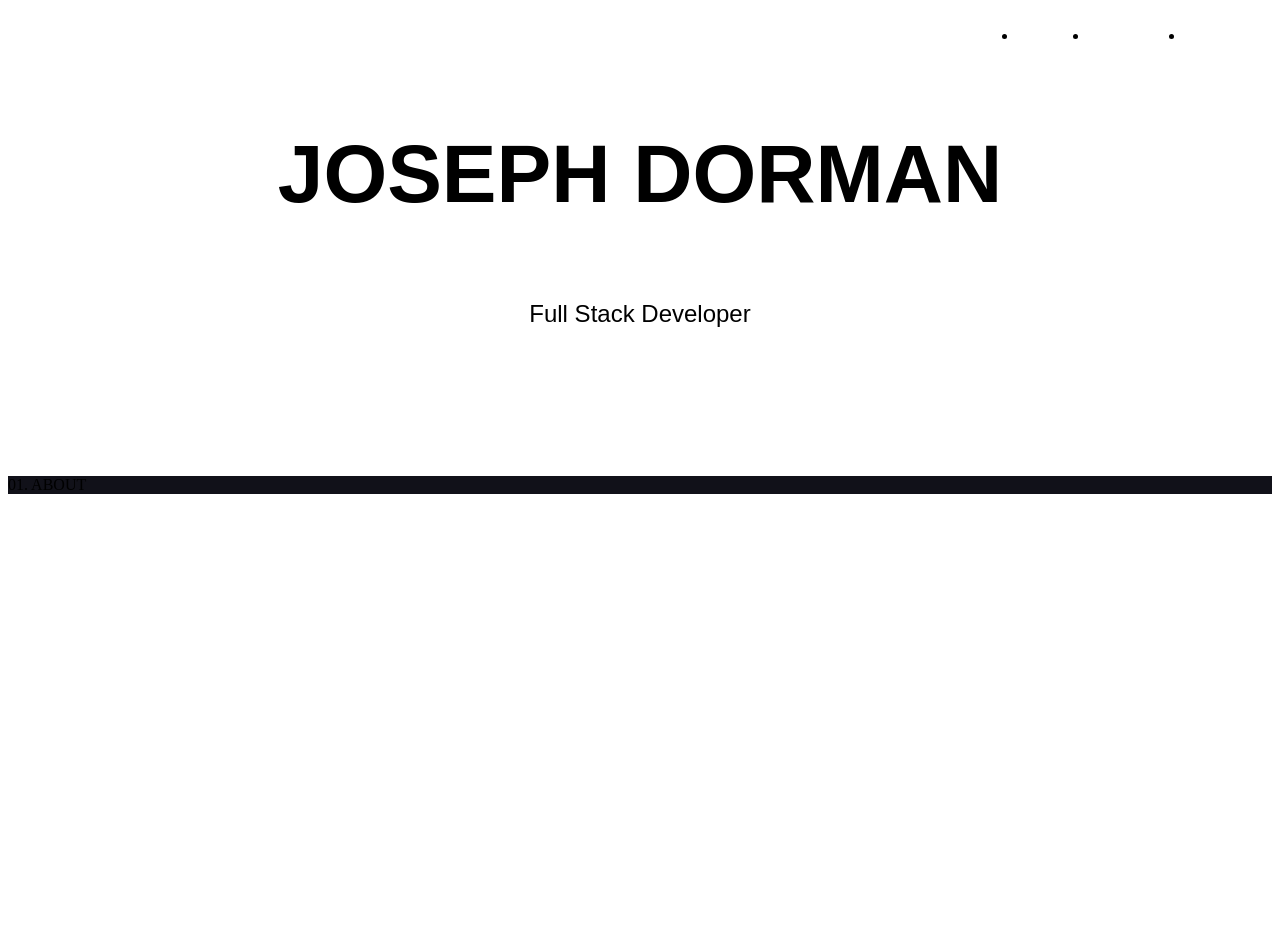
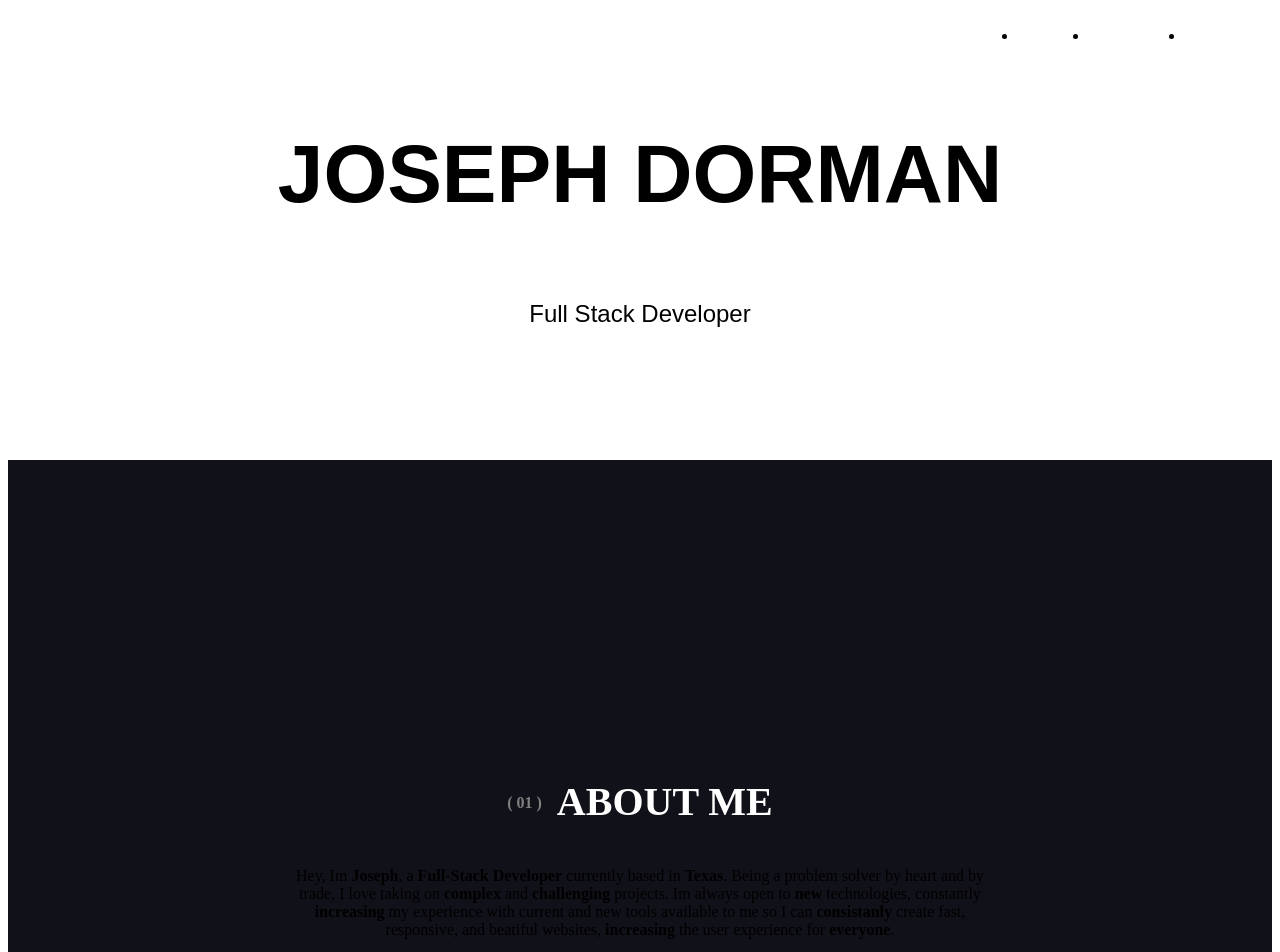
Before and after one commit to josephdorman/portfolio, a React (Vite) app: page / in a window 1280 px wide. Shown: the top 952 px of the page. Before the commit the page ends 800 px from the top, so only its background shows below. Built offline with nearby package versions, Linux system fonts and the light colour scheme; the HTML template or start-up script is replaced by a standard one.

Commit message:
add to about me

```diff
--- a/src/components/about.jsx
+++ b/src/components/about.jsx
@@ -4,7 +4,11 @@ function About() {
   return (
     <>
       <div className='about'>
-        <p className='title'>01. ABOUT</p>
+        <h2 className="title">
+          <p>( 01 )</p>
+          <span>ABOUT ME</span>
+        </h2>
+        <p className='desc'>Hey, Im <b>Joseph</b>, a <b>Full-Stack Developer</b> currently based in <b>Texas</b>. Being a problem solver by heart and by trade, I love taking on <b>complex</b> and <b>challenging</b> projects. Im always open to <b>new</b> technologies, constantly <b>increasing</b> my experience with current and new tools available to me so I can <b>consistanly</b> create fast, responsive, and beatiful websites, <b>increasing</b> the user experience for <b>everyone</b>.</p>
       </div>
     </>
   )
--- a/src/styles/App.css
+++ b/src/styles/App.css
@@ -3,5 +3,7 @@
 }
 
 section {
+  display: flex;
+  height: 100vh;
   background-color: #111119;
 }
--- a/src/styles/about.css
+++ b/src/styles/about.css
@@ -0,0 +1,32 @@
+.about {
+  display: flex;
+  flex-direction: column;
+  align-items: center;
+  justify-content: center;
+  margin: auto;
+  padding: 8px;
+  gap: 10px;
+  max-width: 1400px;
+}
+
+.desc {
+  max-width: 700px;
+  text-align: center;
+}
+
+.title {
+  display: flex;
+  gap: 15px;
+  font-size: 16px;
+  font-family: Sora;
+  color: grey;
+}
+
+.title span {
+  color: white;
+  font-size: 40px;
+}
+
+.title p {
+  align-self: center;
+}
```
